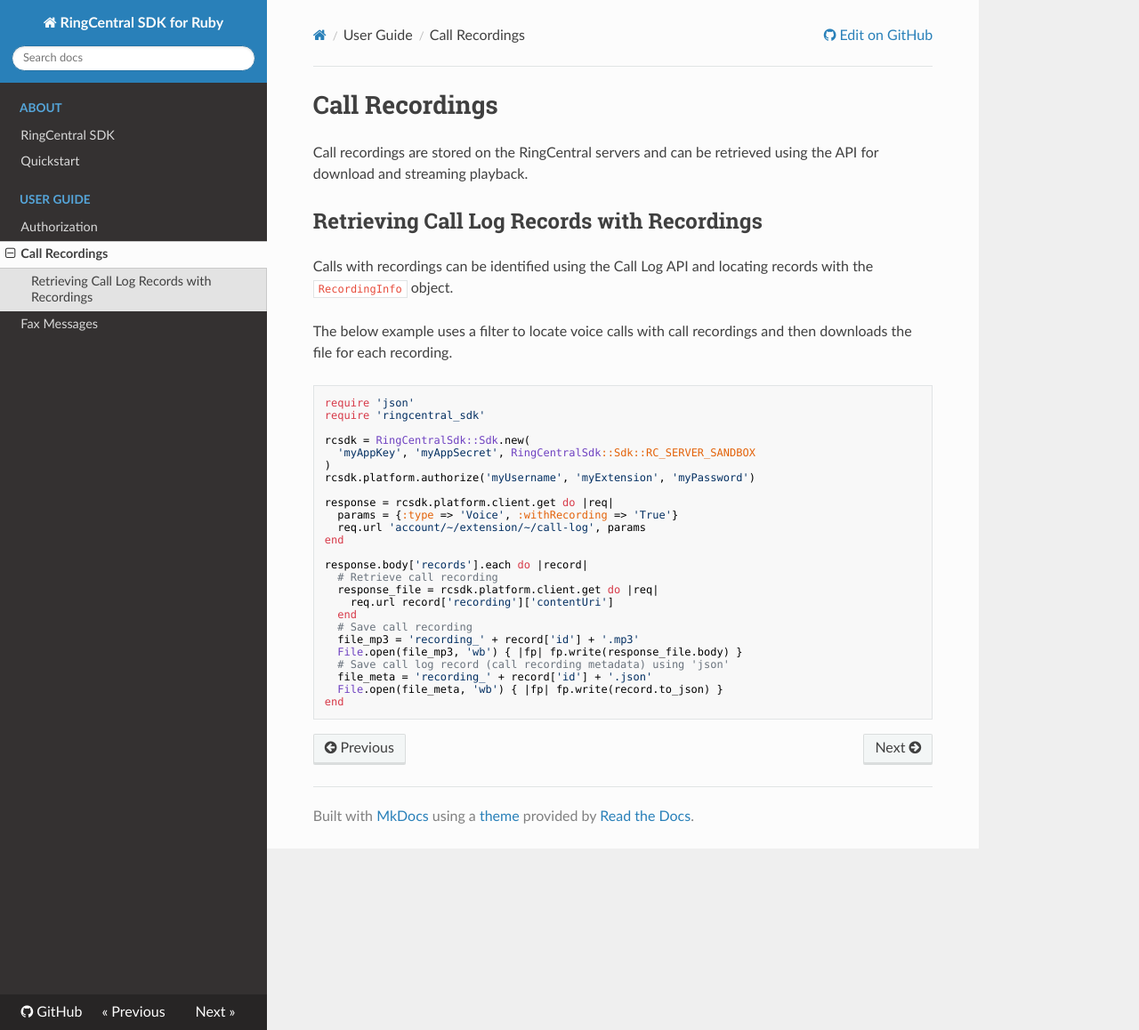
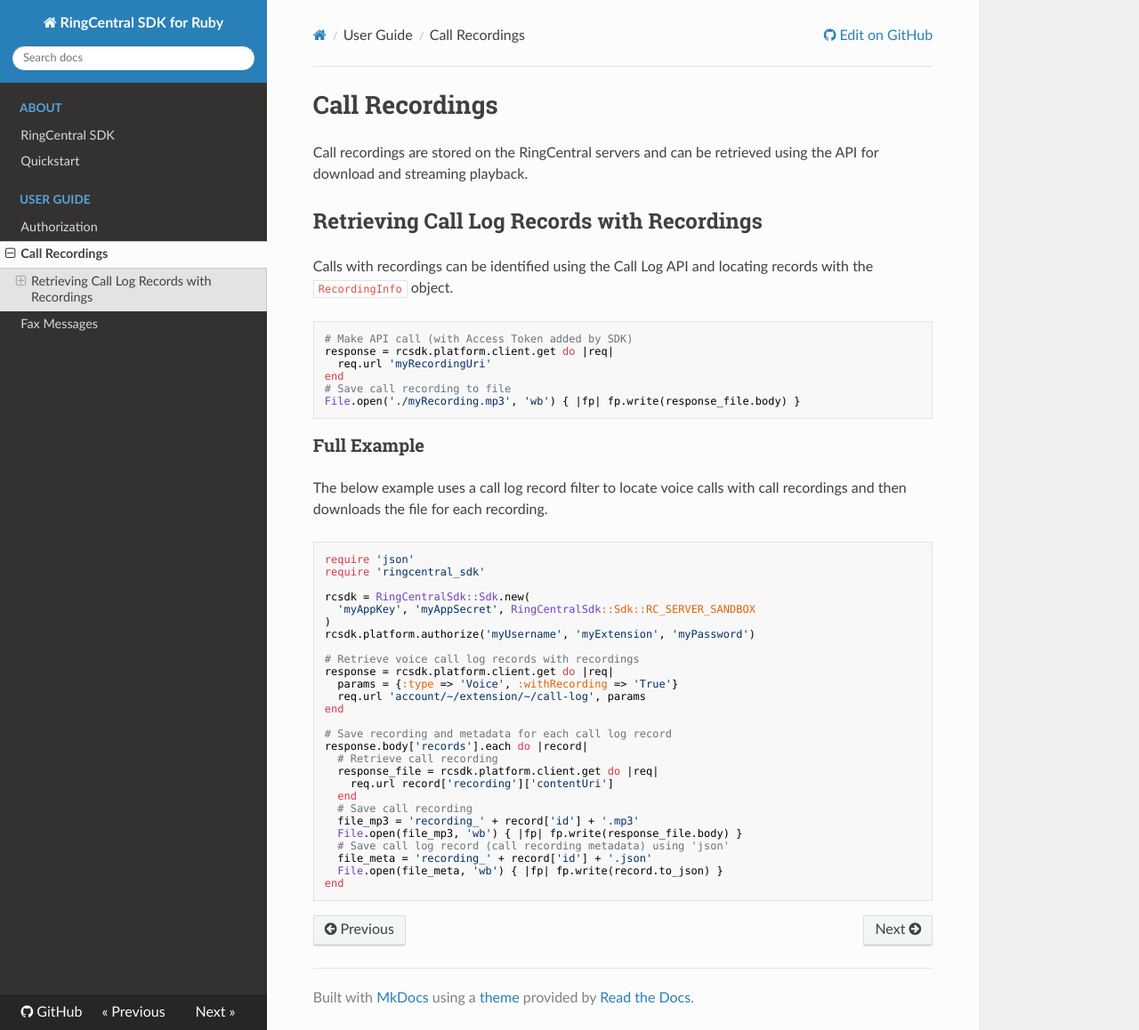
Before and after one commit to grokify/ringcentral-sdk-ruby, an MkDocs documentation site: the page built from docs/usage/messages/Call-Recordings.md, in a window 1280 px wide and 1158 px high. Shown: the whole window at 89% size. Built offline with MkDocs 1.6.1, drawn with Linux system fonts in a browser that asks for light colours; nearby versions of some CDN libraries; old or Windows-style settings are respelled for this version of MkDocs.

Commit message:
update mkdocs

````diff
--- a/docs/usage/messages/Call-Recordings.md
+++ b/docs/usage/messages/Call-Recordings.md
@@ -6,7 +6,18 @@
 
 Calls with recordings can be identified using the Call Log API and locating records with the `RecordingInfo` object.
 
-The below example uses a filter to locate voice calls with call recordings and then downloads the file for each recording.
+```ruby
+# Make API call (with Access Token added by SDK)
+response = rcsdk.platform.client.get do |req|
+  req.url 'myRecordingUri'
+end
+# Save call recording to file
+File.open('./myRecording.mp3', 'wb') { |fp| fp.write(response_file.body) }
+```
+
+### Full Example
+
+The below example uses a call log record filter to locate voice calls with call recordings and then downloads the file for each recording.
 
 ```ruby
 require 'json'
@@ -17,11 +28,13 @@
 )
 rcsdk.platform.authorize('myUsername', 'myExtension', 'myPassword')
 
+# Retrieve voice call log records with recordings
 response = rcsdk.platform.client.get do |req|
   params = {:type => 'Voice', :withRecording => 'True'}
   req.url 'account/~/extension/~/call-log', params
 end
 
+# Save recording and metadata for each call log record
 response.body['records'].each do |record|
   # Retrieve call recording
   response_file = rcsdk.platform.client.get do |req|
````
